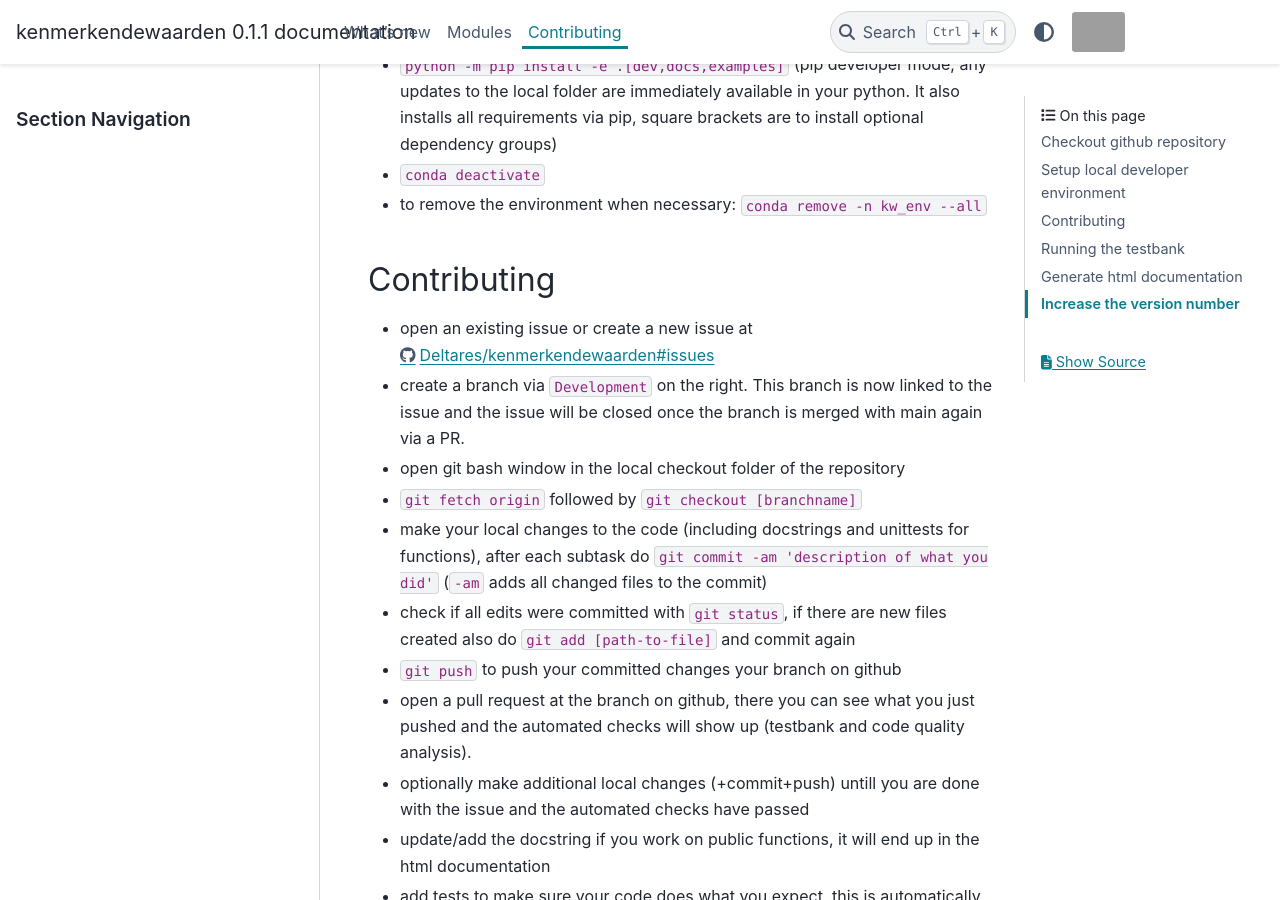
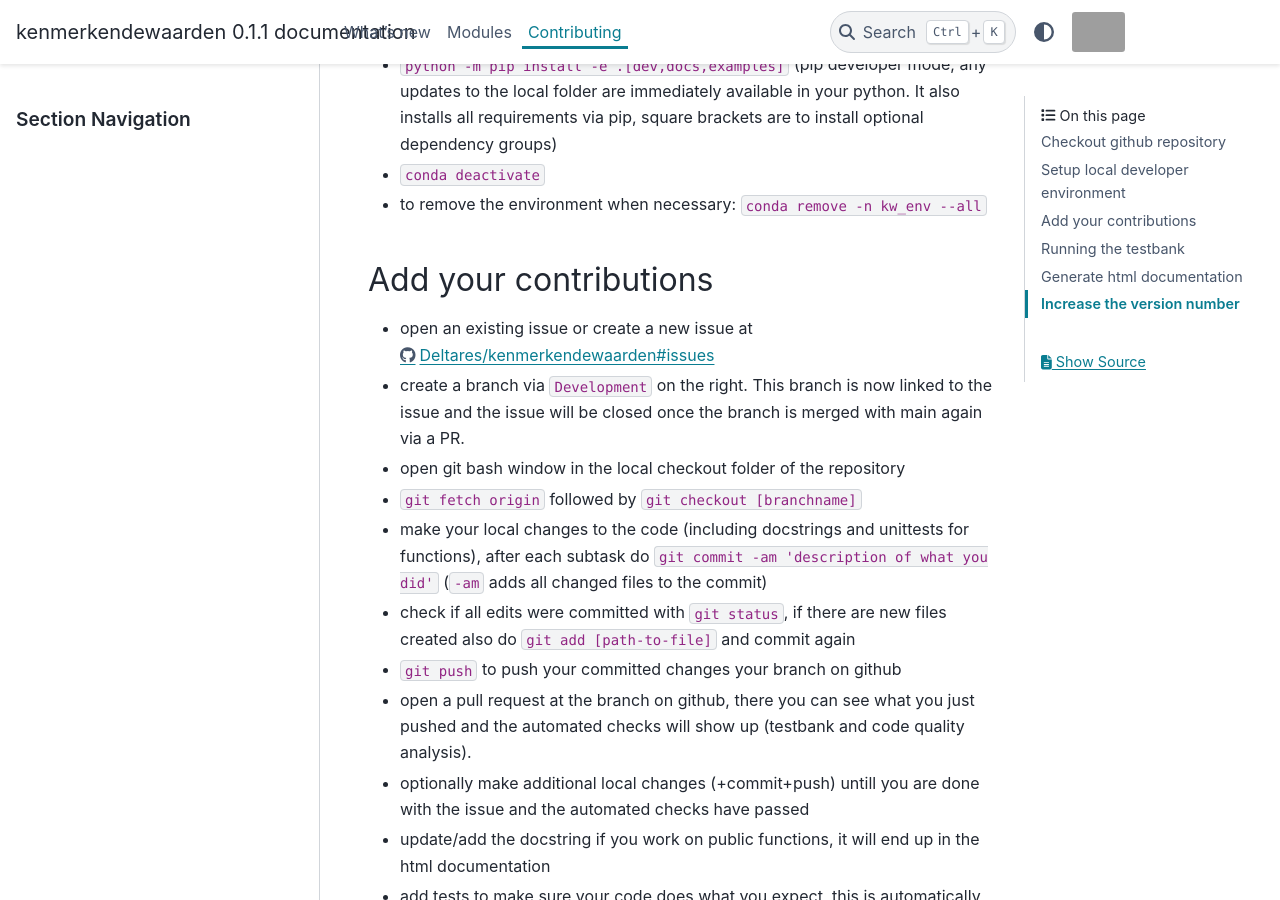
Before and after one commit to Deltares-research/kenmerkendewaarden, a Sphinx documentation site: the page built from docs/CONTRIBUTING.md, in a window 1280 px wide and 900 px high, scrolled down 825 px. Built offline with Sphinx 7.4.7 and the PyData theme 0.15.4, drawn with Linux system fonts in a browser that asks for light colours; grey boxes are pictures that could not be loaded.

Commit message:
updated contributing guidelines with issue contents

```diff
--- a/docs/CONTRIBUTING.md
+++ b/docs/CONTRIBUTING.md
@@ -20,7 +20,7 @@
 - ``conda deactivate``
 - to remove the environment when necessary: ``conda remove -n kw_env --all``
 
-## Contributing
+## Add your contributions
 
 - open an existing issue or create a new issue at https://github.com/Deltares/kenmerkendewaarden/issues
 - create a branch via ``Development`` on the right. This branch is now linked to the issue and the issue will be closed once the branch is merged with main again via a PR.
```
